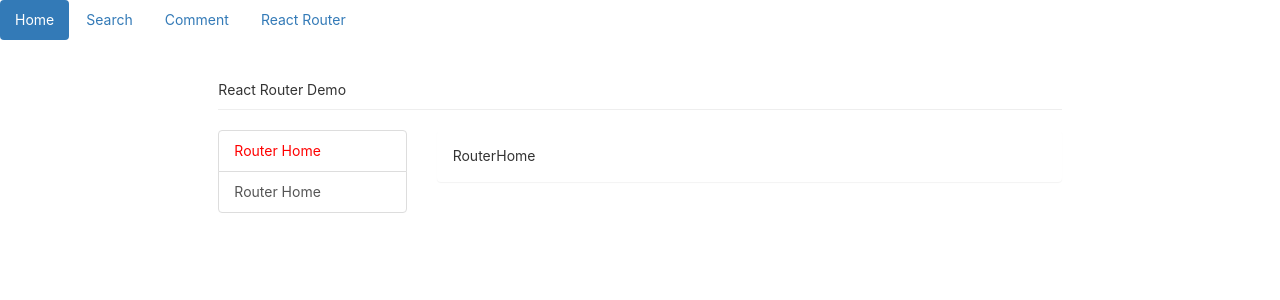
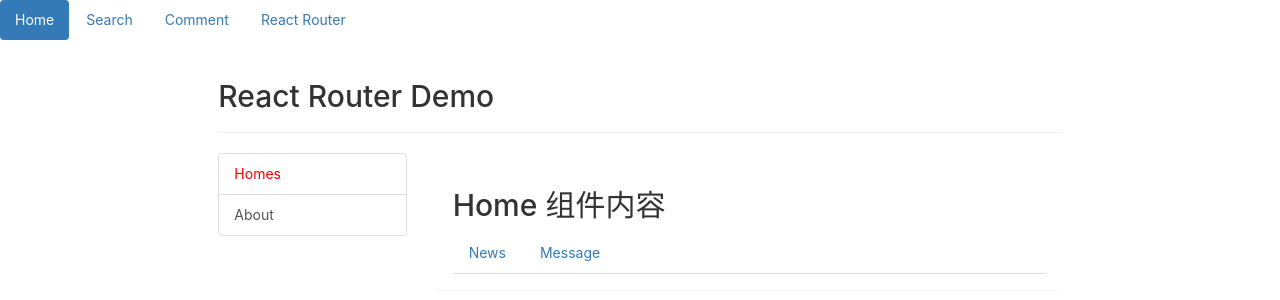
Before and after one commit to luochunhai/react_shipingjiaocheng_wangyi, a React (Create React App) app in the folder react_app/: page /router/home in a window 1280 px wide. Shown: the top 300 px of the page. Built offline with nearby package versions, Linux system fonts and the light colour scheme.

Commit message:
嵌套路由“

```diff
--- a/react_app/src/component/router/MyNavLink.jsx
+++ b/react_app/src/component/router/MyNavLink.jsx
@@ -8,7 +8,7 @@ class MyNavLink extends React.Component {
      * @returns {*}
      */
     render() {
-        return <NavLink {...this.props} activeClassName="activeClass">Router Home</NavLink>
+        return <NavLink {...this.props} activeClassName="activeClass"/>
     }
 }
 
--- a/react_app/src/component/router/RouterAbout.jsx
+++ b/react_app/src/component/router/RouterAbout.jsx
@@ -6,7 +6,7 @@ class RouterAbout extends React.Component {
     render() {
         return (
             <div>
-                RouterAbout
+                <h2>Router About</h2>
             </div>
         )
     }
--- a/react_app/src/component/router/RouterApp.jsx
+++ b/react_app/src/component/router/RouterApp.jsx
@@ -5,6 +5,13 @@ import RouterHome from "./RouterHome";
 import './style.css';
 import MyNavLink from "./MyNavLink";
 
+/**
+ * 如何编写路由
+ * 1. 编写路由组件
+ * 2. 在父路由组件中指定
+ *      路由链接： <NavLink>
+ *      路由： <Route>
+ */
 class RouterApp extends React.Component {
 
 
@@ -14,25 +21,24 @@ class RouterApp extends React.Component {
                 <div className="row">
                     <div className="col-xs-offset-2 col-xs-8">
                         <div className="page-header">
-                            React Router Demo
+                            <h2>React Router Demo</h2>
                         </div>
                     </div>
                 </div>
                 <div className="row">
                     <div className="col-xs-2 col-xs-offset-2">
                         <div className="list-group">
-                            <MyNavLink className="list-group-item" to="/router/home">Router Home</MyNavLink>
-                            <MyNavLink className="list-group-item" to="/router/about">Router About</MyNavLink>
+                            <MyNavLink className="list-group-item" to="/router/home">Homes</MyNavLink>
+                            <MyNavLink className="list-group-item" to="/router/about">About</MyNavLink>
                         </div>
                     </div>
                     <div className='col-xs-6'>
                         <div className="panel">
                             <div className="panel-body">
                                 <Switch>
-                                    <Route path="/router/home" component={RouterHome}/>
+                                    <Route path="/router/home" exact component={RouterHome}/>
                                     <Route path="/router/about" component={RouterAbout}/>
                                     <Redirect to="/router/about"/>
-
                                 </Switch>
                             </div>
                         </div>
--- a/react_app/src/component/router/RouterHome.jsx
+++ b/react_app/src/component/router/RouterHome.jsx
@@ -1,13 +1,32 @@
 import * as React from "react";
+import MyNavLink from "./MyNavLink";
+import {BrowserRouter as Router, Route, Switch} from "react-router-dom";
+import News from "./views/News";
+import Messages from "./views/Messages";
+
 
 class RouterHome extends React.Component {
 
 
     render() {
         return (
-            <div>
-                RouterHome
-            </div>
+            <Router>
+                <h2>Home 组件内容</h2>
+                <div>
+                    <ul className="nav nav-tabs">
+                        <li>
+                            <MyNavLink to="/router/home/news">News</MyNavLink>
+                        </li>
+                        <li>
+                            <MyNavLink to="/router/home/message">Message</MyNavLink>
+                        </li>
+                    </ul>
+                </div>
+                <Switch>
+                    <Route path="/router/home/news" exact component={News}/>
+                    <Route path="/router/home/message" exact component={Messages}/>
+                </Switch>
+            </Router>
         )
     }
 }
--- /dev/null
+++ b/react_app/src/component/router/views/Messages.jsx
@@ -0,0 +1,36 @@
+import * as React from "react";
+
+class Messages extends React.Component {
+
+    state = {
+        messages: []
+    }
+
+    componentDidMount() {
+        setTimeout(() => {
+            const messages = [
+                {id: 1, title: 'message1'},
+                {id: 2, title: 'message2'},
+                {id: 3, title: 'message3'},
+            ]
+            this.setState({messages})
+        }, 1000)
+    }
+
+    render() {
+        return (
+            <div>
+                {
+                    this.state.messages.map((msg, index) => (
+                        <li key={index}>
+                             {/*eslint-disable-next-line*/}
+                            <a hred="???">{msg.title}</a>
+                        </li>
+                    ))
+                }
+            </div>
+        )
+    }
+}
+
+export default Messages;
--- /dev/null
+++ b/react_app/src/component/router/views/News.jsx
@@ -0,0 +1,26 @@
+import * as React from "react";
+
+class News extends React.Component {
+
+    state = {
+        newsArray: [
+            '2',
+            '3',
+            '4'
+        ]
+    }
+
+    render() {
+        return (
+            <div>
+                <ul>
+                    {
+                        this.state.newsArray.map((news,index) => <li key={index}>{news}</li>)
+                    }
+                </ul>
+            </div>
+        )
+    }
+}
+
+export default News;
```
Also changed, not shown: 1 other file (tests, documents, lock files or other folders).
